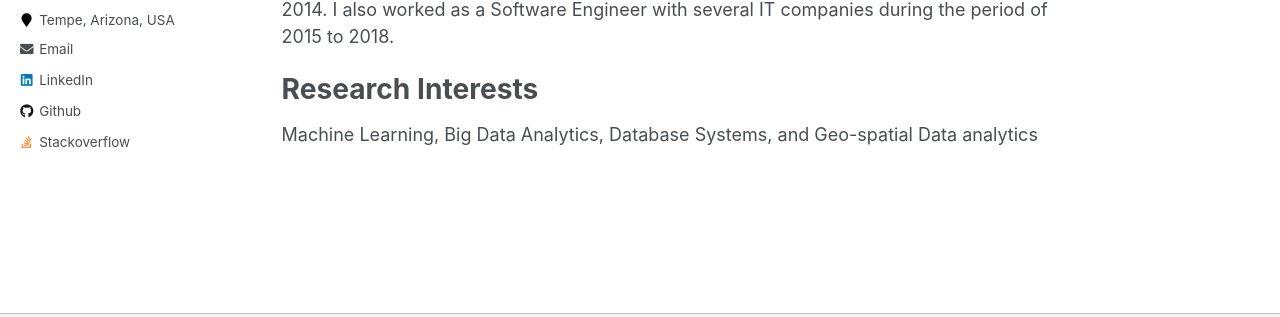
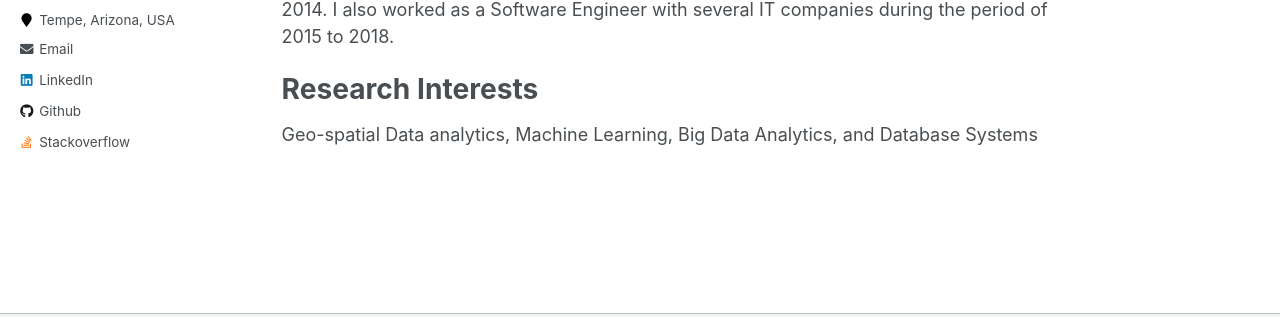
Before and after one commit to kanchanchy/kanchanchy.github.io, a Jekyll site: the page built from _pages/about.md, in a window 1280 px wide. Shown: the part 431-748 px from the top of the page. Built offline with Jekyll 4.4.1, drawn with Linux system fonts in a browser that asks for light colours.

Commit message:
Research interests corrected

```diff
--- a/_pages/about.md
+++ b/_pages/about.md
@@ -14,4 +14,4 @@ Before joining Arizona State University, I obtained my Bachelor of Science in Co
 
 Research Interests
 ======
-Machine Learning, Big Data Analytics, Database Systems, and Geo-spatial Data analytics
+Geo-spatial Data analytics, Machine Learning, Big Data Analytics, and Database Systems
```
